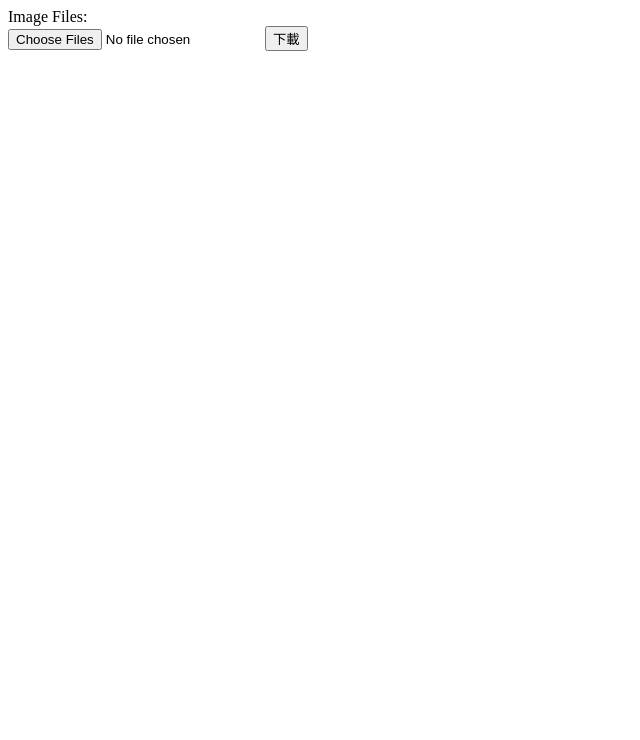
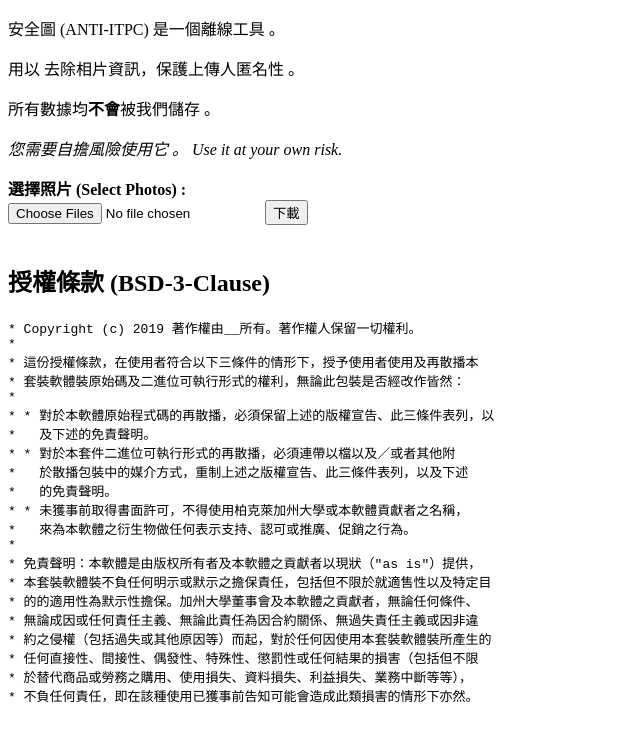
Before and after one commit to beenotung/safepic, a plain HTML site: page index_js.html in a window 1280 px wide. Shown: the whole page, without its empty margins (0-640 px from the left). Drawn offline with Linux system fonts and the light colour scheme.

Commit message:
added license and desc in the webpage

```diff
--- a/index_js.html
+++ b/index_js.html
@@ -9,12 +9,69 @@
 		<meta name="msapplication-tap-highlight" content="no">
 	</head>
 <body>
+	<noscript>
+		<em style="color: red;">Javascript is require for this webapp to work</em>
+	</noscript>
+	<p>
+		安全圖 (ANTI-ITPC)
+		是一個離線工具
+		。
+	</p>
+	<p>
+		用以
+		去除相片資訊，保護上傳人匿名性
+		。
+	</p>
+	<p>
+		所有數據均<strong>不會</strong>被我們儲存
+		。
+	</p>
+	<p>
+	<em>
+		您需要自擔風險使用它
+		。
+		Use it at your own risk.
+	</em>
+	</p>
 
-	<label for="imageLoader">Image Files:</label><br/>
+	<label for="imageLoader" style="font-weight: bold">
+		選擇照片
+		(Select Photos)
+		:
+	</label><br/>
 	<input type="file" id="imageLoader" multiple onchange="handleInput()"/>
 	<button type="button" onclick="handleInput()">下載</button>
 	<br>
 	<br>
+
+	<div id="output"></div>
+
+	<div id="license">
+		<h2>授權條款 (BSD-3-Clause)</h2>
+		<pre style="white-space: pre-wrap">
+* Copyright (c) 2019 著作權由__所有。著作權人保留一切權利。
+*
+* 這份授權條款，在使用者符合以下三條件的情形下，授予使用者使用及再散播本
+* 套裝軟體裝原始碼及二進位可執行形式的權利，無論此包裝是否經改作皆然：
+*
+* * 對於本軟體原始程式碼的再散播，必須保留上述的版權宣告、此三條件表列，以
+*   及下述的免責聲明。
+* * 對於本套件二進位可執行形式的再散播，必須連帶以檔以及／或者其他附
+*   於散播包裝中的媒介方式，重制上述之版權宣告、此三條件表列，以及下述
+*   的免責聲明。
+* * 未獲事前取得書面許可，不得使用柏克萊加州大學或本軟體貢獻者之名稱，
+*   來為本軟體之衍生物做任何表示支持、認可或推廣、促銷之行為。
+*
+* 免責聲明：本軟體是由版权所有者及本軟體之貢獻者以現狀（"as is"）提供，
+* 本套裝軟體裝不負任何明示或默示之擔保責任，包括但不限於就適售性以及特定目
+* 的的適用性為默示性擔保。加州大學董事會及本軟體之貢獻者，無論任何條件、
+* 無論成因或任何責任主義、無論此責任為因合約關係、無過失責任主義或因非違
+* 約之侵權（包括過失或其他原因等）而起，對於任何因使用本套裝軟體裝所產生的
+* 任何直接性、間接性、偶發性、特殊性、懲罰性或任何結果的損害（包括但不限
+* 於替代商品或勞務之購用、使用損失、資料損失、利益損失、業務中斷等等），
+* 不負任何責任，即在該種使用已獲事前告知可能會造成此類損害的情形下亦然。
+		</pre>
+	</div>
 
 
 	<script>
```
Also changed, not shown: LICENSE.txt (added).
